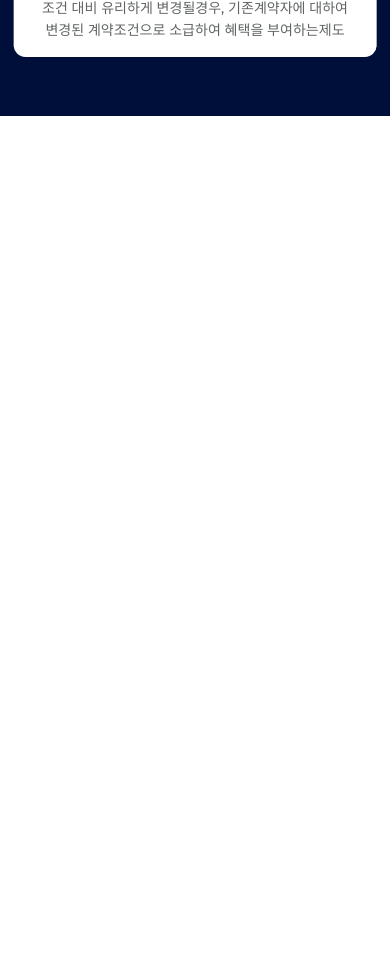
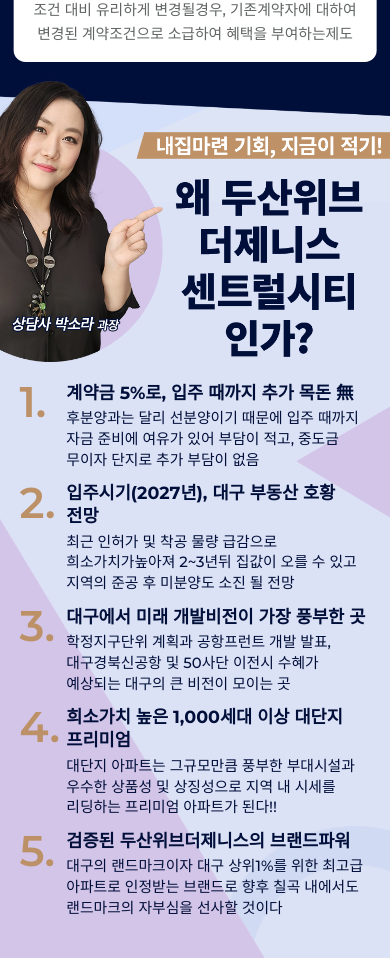
Before and after one commit to SoraPak/wevezenithcentralcity, a Nuxt app: page / in a window 390 px wide. Shown: the part 2240-3198 px from the top of the page. Before the commit the page ends 2356 px from the top, so only its background shows below. Built offline with nearby package versions, Linux system fonts and the light colour scheme.

Commit message:
sp why setion update

```diff
--- a/components/landing/ansim.vue
+++ b/components/landing/ansim.vue
@@ -115,7 +115,7 @@
   }
   .ansim_inner {
     max-width: 100%;
-    height: 140vw;
+    height: 162vw;
   }
 
   .bg span:nth-child(1) {
@@ -165,7 +165,7 @@
   .section01 {
     width: 93vw;
     padding: 4vw;
-    font-size: 3.6vw;
+    font-size: 3.8vw;
     position: absolute;
     left: 50%;
     transform: translate(-50%, 0);
--- a/components/landing/why.vue
+++ b/components/landing/why.vue
@@ -4,10 +4,12 @@
     <div class="why_inner">
       <div class="bg"><span></span><span></span><span></span></div>
       <h1 class="ttl">
-        <img class="img01" src="/images/landing/why/ttl01.png" width="513" alt="내집마련 기회, 지금이 적기!">
-        <img class="img02" src="/images/landing/why/ttl02.png" width="681" alt="왜 두산위브더제니스 센트럴시티인가?">
+        <img class="ttl01" src="/images/landing/why/ttl01.png" width="513" alt="내집마련 기회, 지금이 적기!">
+        <img class="ttl02" src="/images/landing/why/ttl02.png" width="681" alt="왜 두산위브더제니스 센트럴시티인가?">
+        <img class="spTtl02" src="/images/landing/why/sp_ttl02.png" width="179" alt="왜 두산위브더제니스 센트럴시티인가?">
       </h1>
-      <img class="img01" src="/images/landing/why/img01.png" width="675" alt="">
+      <img class="img01" src="/images/landing/why/img01.png" width="675" alt="박소라 과장">
+      <img class="spImg01" src="/images/landing/why/sp_img01.png" width="208" alt="박소라 과장">
       <div class="pList">
         <dl>
           <dt>계약금 5%로, 입주 때까지 추가 목돈 無</dt>
@@ -73,7 +75,7 @@
   }
 
   .why_inner {
-    width: 840px;
+    max-width: 840px;
     margin: 0 auto;
     position: relative;
     height: 680px;
@@ -132,17 +134,24 @@
     left: 50%;
     transform: translate(-50%, 0);
   }
-  .ttl img:first-child {
+  .ttl .ttl01 {
     top: 0;
   }
-  .ttl img:last-child {
+  .ttl .ttl02 {
     top: 80px;
+  }
+
+  .ttl .spTtl02 {
+    display: none;
   }
 
   .img01 {
     position: absolute;
     left: -330px;
     top: 90px;
+  }
+  .spImg01 {
+    display: none;
   }
   .pList {
     position: absolute;
@@ -193,4 +202,107 @@
     content: "5.";
   }
 
+
+  /* sp */
+@media only screen and (max-width: 950px) {
+
+
+  .why {
+
+  }
+  .why .bgTop {
+    top: -28vw;
+    height: 28vw;
+    width: 101vw;
+  }
+
+  .why_inner {
+    max-width: 100%;
+    height: 140vw;
+    padding-top: 210px;
+  }
+  .bg span:nth-child(1) {
+    top: 31vw;
+    right: -60vw;
+    width: 84vw;
+    height: 76vw;
+  }
+
+  .bg span:nth-child(2) {
+    bottom: -40vw;
+    right: -28vw;
+    width: 74vw;
+    height: 74vw;
+  }
+
+  .bg span:nth-child(3) {
+    bottom: -31vw;
+    left: -40vw;
+    width: 110vw;
+    height: 165vw;
+  }
+
+  .ttl {
+    top: -18vw;
+    left: 69vw;
+    width: 0;
+  }
+  .ttl .ttl01 {
+    width: 68vw;
+  }
+  .ttl .ttl02 {
+    display: none;
+  }
+  .ttl .spTtl02 {
+    display: block;
+    top: 12vw;
+    width: 48vw;
+  }
+
+  .img01 {
+    display: none;
+  }
+  .spImg01 {
+    display: block;
+    width: 57.8vw;
+    position: absolute;
+    top: -32vw;
+    left: -16vw;
+  }
+  .pList {
+    top: 43vw;
+    left: 0;
+    width: auto;
+    padding: 0 5vw;
+    word-break: keep-all;
+  }
+
+  .pList dt{
+    margin-bottom: 1vw;
+    font-size: 4.5vw;
+    line-height: 130%;
+  }
+  .pList dd {
+    font-size: 3.8vw;
+    line-height: 140%;
+  }
+  .pList dd br {
+    display: none;
+  }
+  .pList dl {
+    margin-top:3vw;
+    padding-left: 12vw;
+  }
+  .pList dl::before {
+    font-size: 11vw;
+    padding-top: 2vw;
+    left: 0;
+  }
+  .pList dl:nth-child(2),
+  .pList dl:nth-child(3),
+  .pList dl:nth-child(4) {
+    margin-left: 0;
+  }
+}
+
 </style>
--- a/pages/index.vue
+++ b/pages/index.vue
@@ -5,8 +5,8 @@
     <point />
     <location />
     <ansim />
-    <!-- why />
-    <school_bus />
+    <why />
+    <!-- school_bus />
     <community />
     <reviews />
     <model_house />
```
Also changed, not shown: public/images/landing/why/sp_img01.png (added), public/images/landing/why/sp_ttl02.png (added).
